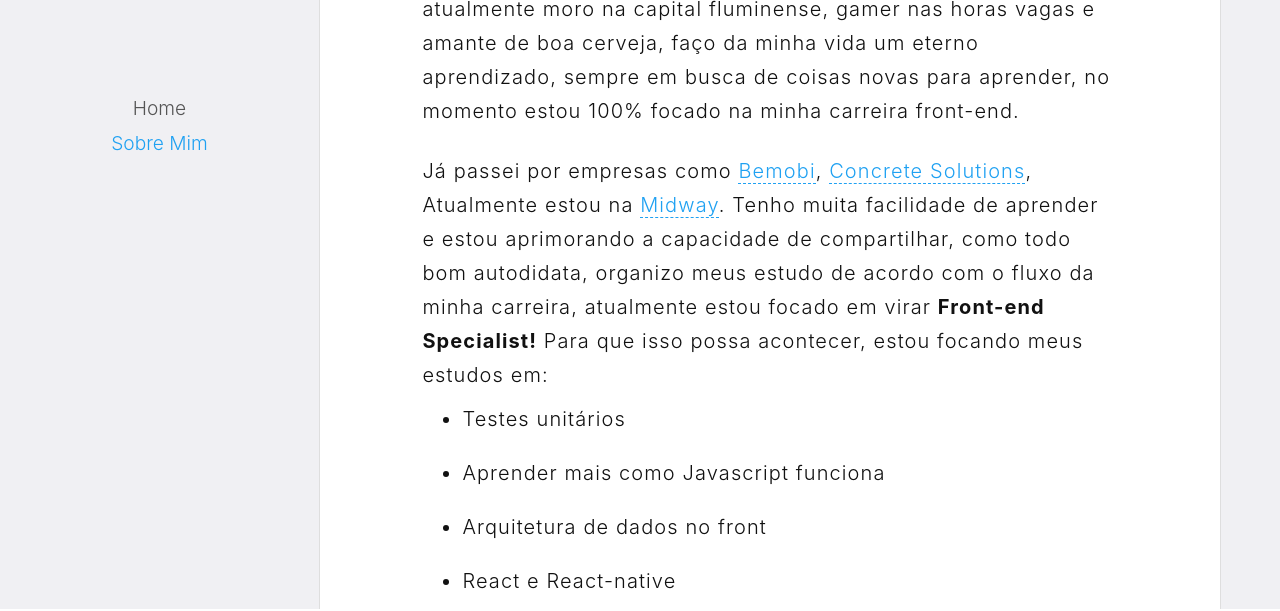
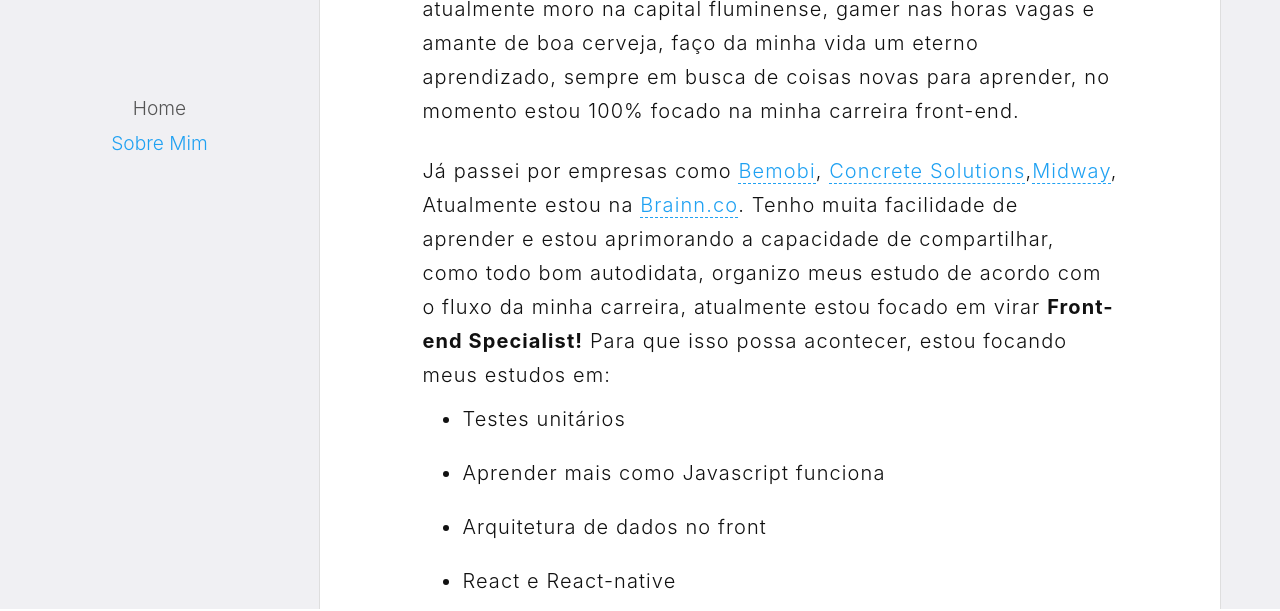
Before and after one commit to AzevedoDev/my-personal-blog, a Gatsby site: page /about in a window 1280 px wide. Shown: the part 191-802 px from the top of the page. Built offline with nearby package versions, Linux system fonts and the light colour scheme; Gatsby itself is replaced by a stand-in of ours; some packages are replaced by stand-ins of ours; some icons are missing.

Commit message:
change position in about me

```diff
--- a/src/pages/about.tsx
+++ b/src/pages/about.tsx
@@ -42,14 +42,21 @@
           rel="noopener noreferrer"
         >
           Concrete Solutions
-        </a>
-        , Atualmente estou na{" "}
+        </a>,
         <a
           href="https://www.midway.com.br/"
           target="_blank"
           rel="noopener noreferrer"
         >
           Midway
+        </a>
+        , Atualmente estou na{" "}
+        <a
+          href="https://www.brainn.co/"
+          target="_blank"
+          rel="noopener noreferrer"
+        >
+          Brainn.co
         </a>
         . Tenho muita facilidade de aprender e estou aprimorando a capacidade de
         compartilhar, como todo bom autodidata, organizo meus estudo de acordo
```
